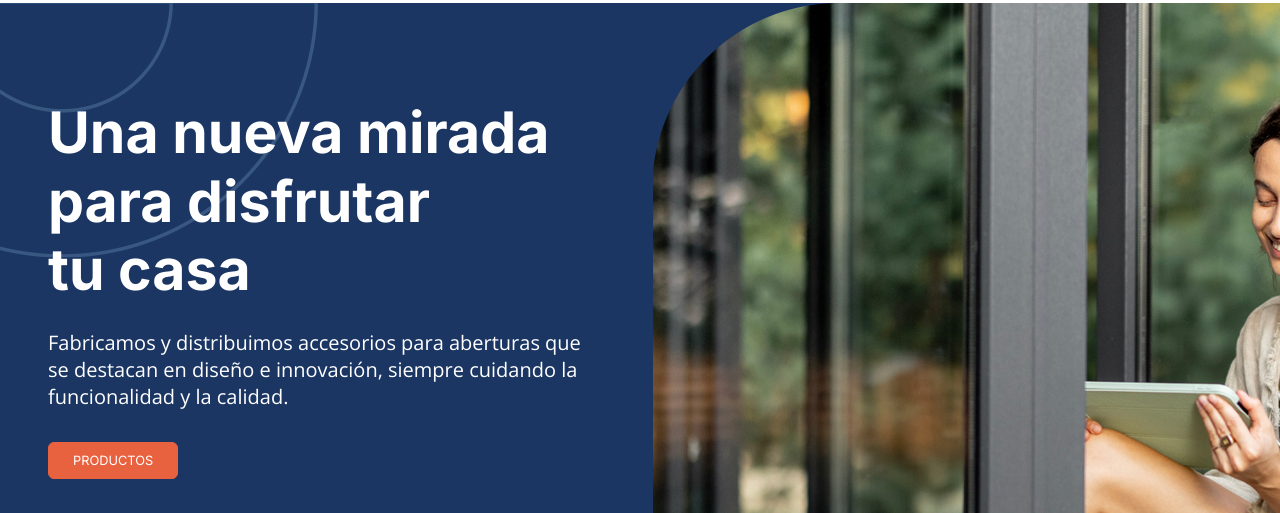
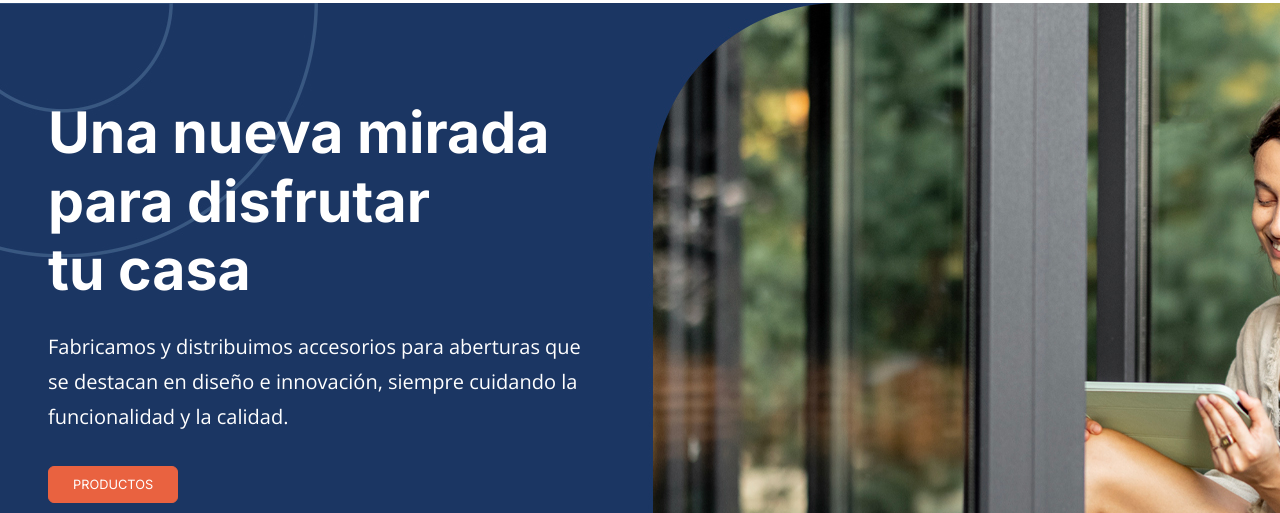
Before and after one commit to vixozim/www-aluworks, a plain HTML site: page index.html in a window 1280 px wide. Shown: the part 82-595 px from the top of the page. Drawn offline with nearby package versions, Linux system fonts and the light colour scheme.

Commit message:
Update index.html

```diff
--- a/index.html
+++ b/index.html
@@ -151,7 +151,7 @@
       <div class="row align-items-center">
         <div class="col-md-6 pe-5 mt-5">
           <h1 class="text-light fs-11">Una nueva mirada <br> para disfrutar <br> tu casa</h1>
-          <p class="fs-5 my-4 pb-2 text-light " style="line-height: initial;">Fabricamos y distribuimos accesorios para aberturas que
+          <p class="fs-5 my-4 pb-2 text-light " style="line-height: 35px;">Fabricamos y distribuimos accesorios para aberturas que
             se destacan en diseño e innovación, siempre cuidando la
             funcionalidad y la calidad.
             </p>
```
